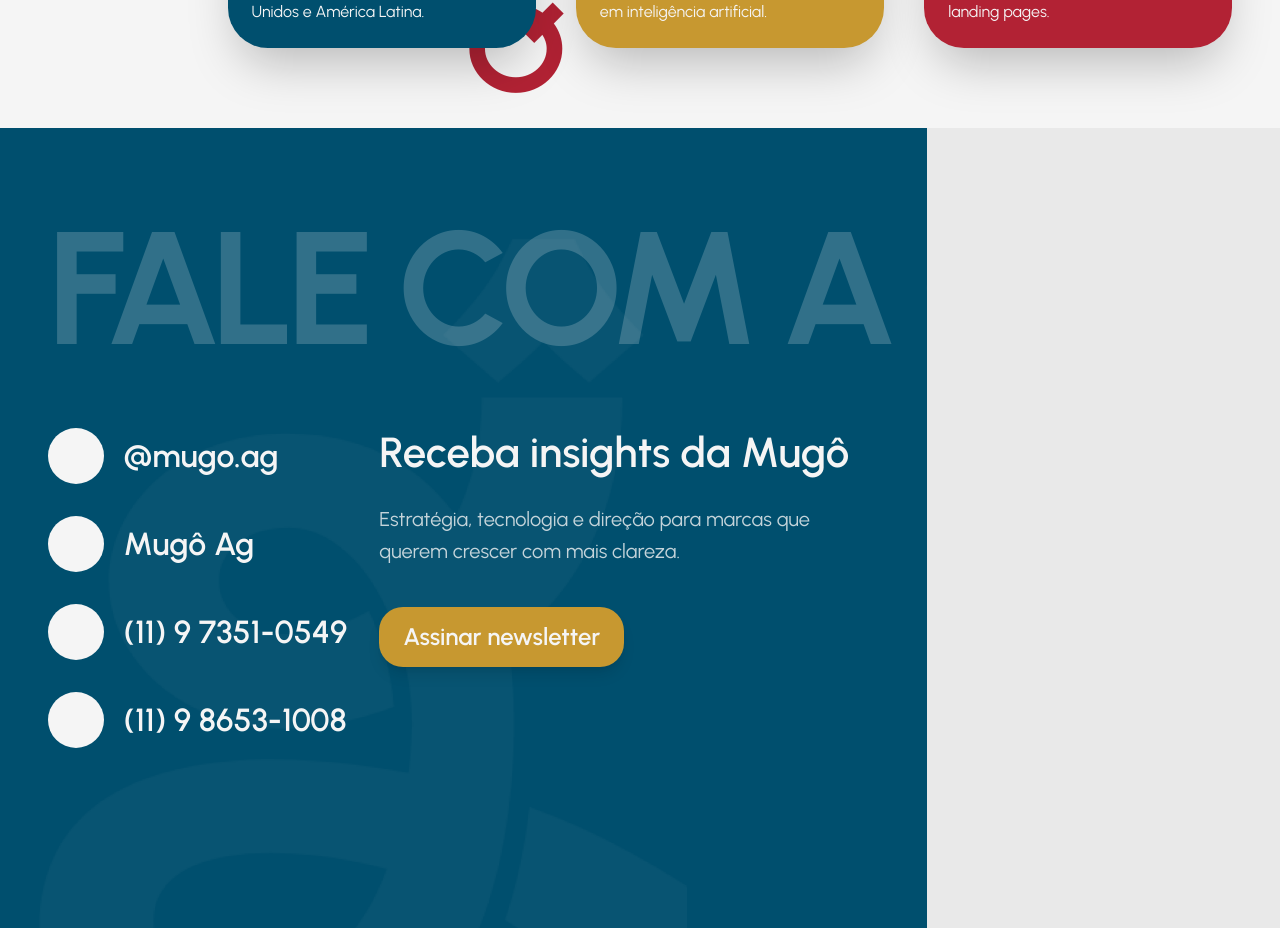
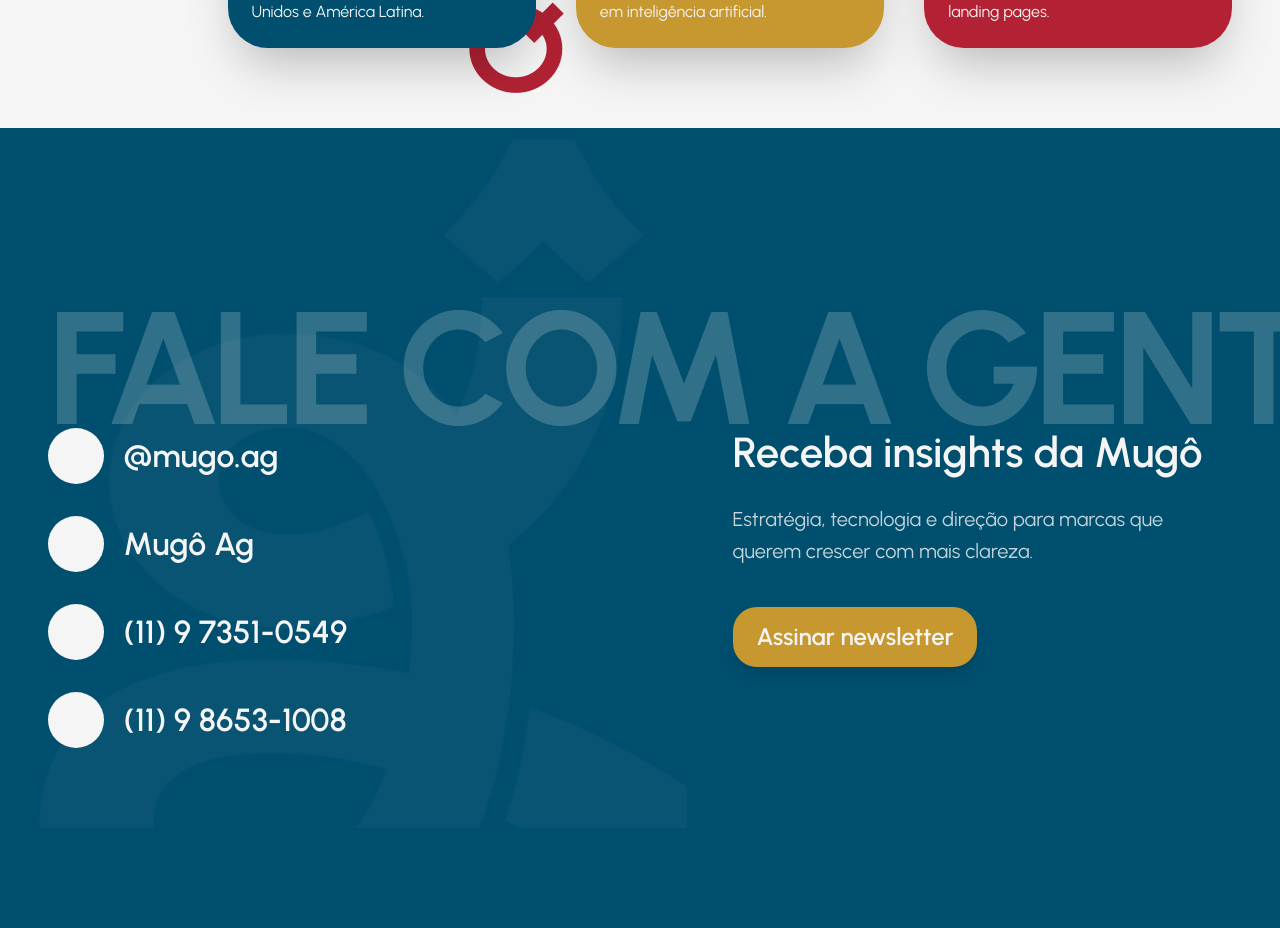
Before and after one commit to igormzs/mugo.ag, a Next.js app: page / in a window 1280 px wide. Shown: the part 3255-4183 px from the top of the page. Built offline with nearby package versions, Linux system fonts and the light colour scheme; some icons are missing.

Commit message:
Fix footer height to fill viewport correctly.

```diff
--- a/src/components/Footer.js
+++ b/src/components/Footer.js
@@ -7,8 +7,8 @@
   const [isModalOpen, setIsModalOpen] = useState(false);
 
   return (
-    <footer id="contato" className="bg-brand-blue min-h-screen flex items-center overflow-hidden relative py-16 md:py-0">
-      <div className="max-w-[1600px] mx-auto w-full relative h-full flex flex-col justify-center px-6 md:px-[47.5px] py-12 md:py-20 min-h-screen">
+    <footer id="contato" className="bg-brand-blue page-section flex flex-col justify-center py-16 md:py-0">
+      <div className="max-w-[1600px] mx-auto w-full relative flex flex-col justify-center px-6 md:px-[47.5px] py-12 md:py-20">
 
         {/* Large Watermark Logo */}
         <Image
```
